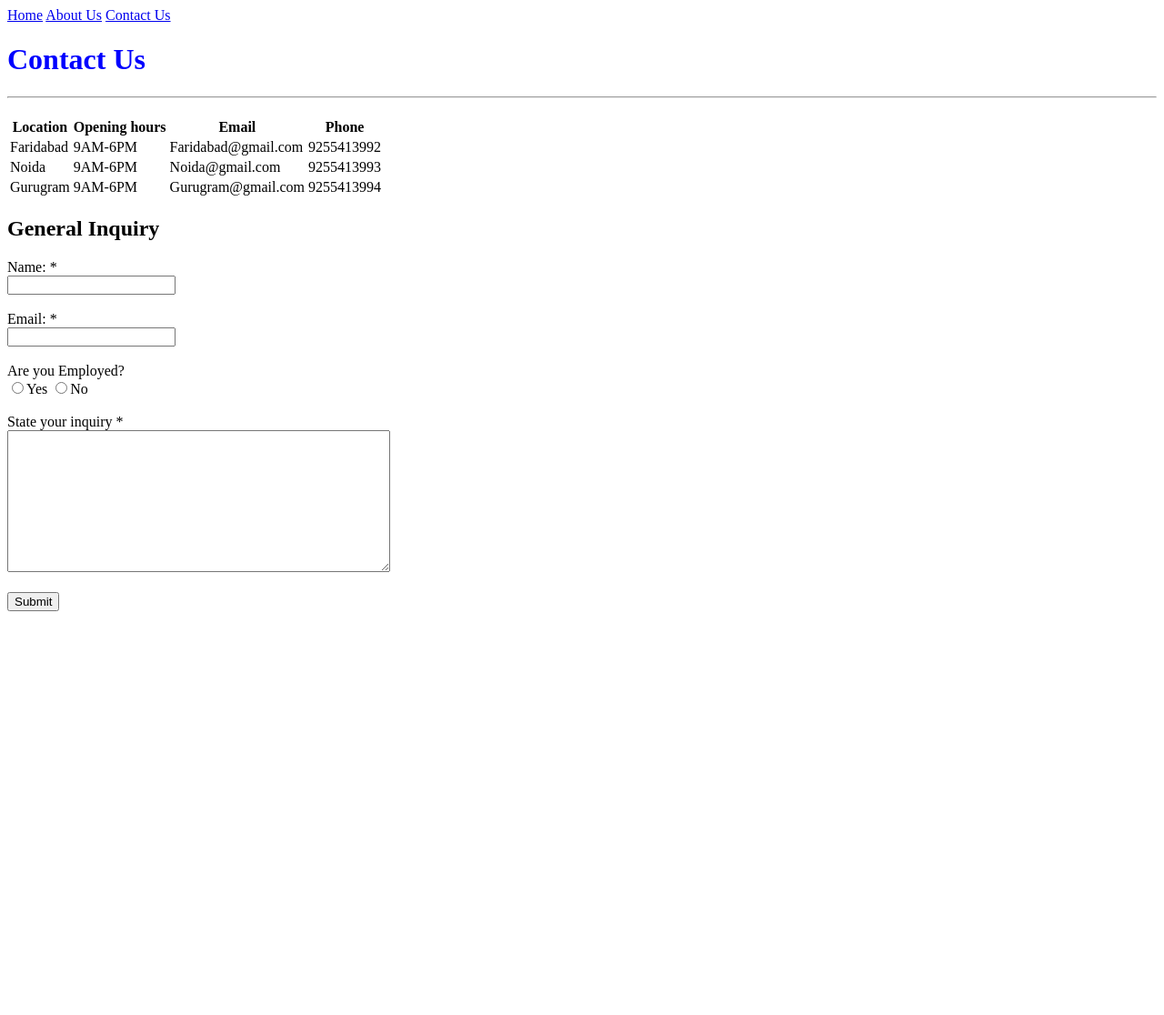
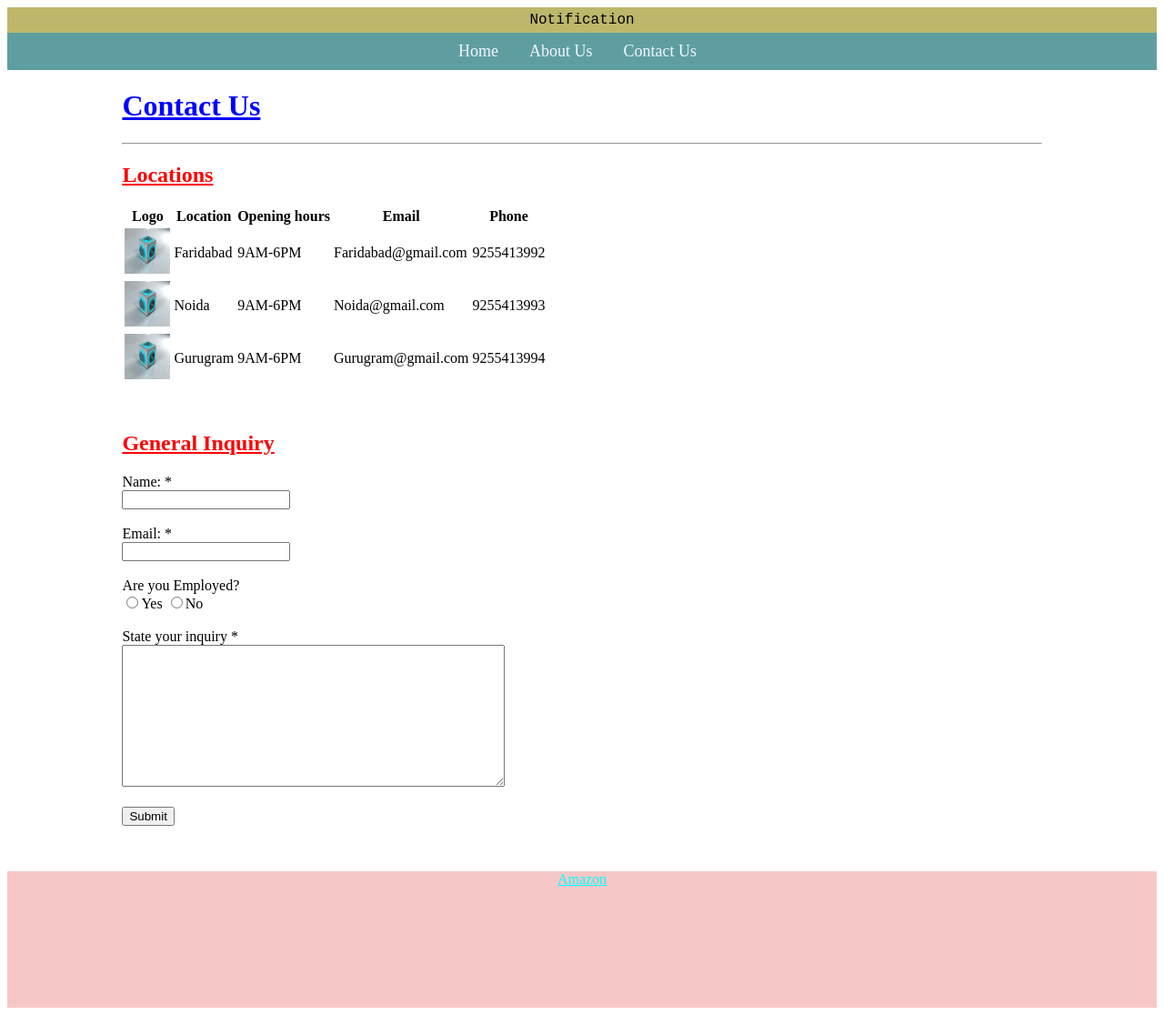
Before and after one commit to BhavukAggarwal29/intro-to-web-design, a plain HTML site: page contact_us.html in a window 1280 px wide. Shown: the whole page at 91% size. Before the commit the page ends 800 px from the top, so only its background shows below. Drawn offline with Linux system fonts and the light colour scheme.

Commit message:
Added CSS and website structure

```diff
--- a/contact_us.html
+++ b/contact_us.html
@@ -4,42 +4,56 @@
     <meta charset="UTF-8" />
     <meta name="viewport" content="width=device-width, initial-scale=1.0" />
     <title>Contact Us</title>
+    <link rel="stylesheet" href="stylesheets/style.css" />
   </head>
   <body>
+    <header>
+      <div id="banner">
+        <p>Notification</p>
+      </div>
+      <nav>
         <a href="index.html">Home</a>
         <a href="about_us.html">About Us</a>
-    <a href="contact_us.html">Contact Us</a>
-
-    <h1 style="color: blue">Contact Us</h1>
+        <a href="contact_us.html">Contact Us </a>
+      </nav>
+    </header>
+    <main>
+      <h1>Contact Us</h1>
       <hr />
-
-    <h2></h2>
+      <article>
+        <h2>Locations</h2>
         <table>
           <tr>
+            <th>Logo</th>
             <th>Location</th>
             <th>Opening hours</th>
             <th>Email</th>
             <th>Phone</th>
           </tr>
           <tr>
+            <td><img class="logo" src="images/cube.jpg" alt="logo 1" /></td>
             <td>Faridabad</td>
             <td>9AM-6PM</td>
             <td>Faridabad@gmail.com</td>
             <td>9255413992</td>
           </tr>
           <tr>
+            <td><img class="logo" src="images/cube.jpg" alt="logo 1" /></td>
             <td>Noida</td>
             <td>9AM-6PM</td>
             <td>Noida@gmail.com</td>
             <td>9255413993</td>
           </tr>
           <tr>
+            <td><img class="logo" src="images/cube.jpg" alt="logo 1" /></td>
             <td>Gurugram</td>
             <td>9AM-6PM</td>
             <td>Gurugram@gmail.com</td>
             <td>9255413994</td>
           </tr>
         </table>
+      </article>
+      <article>
         <h2>General Inquiry</h2>
         <form action="confirmation.html">
           <label for="fullname">Name: *</label><br />
@@ -64,5 +78,10 @@
 
           <input type="submit" />
         </form>
+      </article>
+    </main>
+    <footer>
+      <a href="https://musclenectar.com/">Amazon</a>
+    </footer>
   </body>
 </html>
--- /dev/null
+++ b/stylesheets/style.css
@@ -0,0 +1,65 @@
+h1 {
+  color: blue;
+  text-decoration: underline;
+}
+h2 {
+  color: red;
+  text-decoration: underline;
+}
+p {
+  font-family: "Courier New", Courier, monospace;
+}
+#banner {
+  background-color: darkkhaki;
+  padding-top: 5px;
+  padding-bottom: 5px;
+  text-align: center;
+}
+#banner p {
+  margin: 0;
+}
+#nav,
+nav {
+  background-color: cadetblue;
+  padding: 10px;
+  text-align: center;
+}
+#nav a,
+nav a {
+  color: aliceblue;
+  text-decoration: none;
+  font-size: large;
+  margin-right: 10px;
+  padding: 10px;
+}
+#nav a:hover {
+  background-color: aquamarine;
+  color: cadetblue;
+}
+#nav a:hover {
+  background-color: aquamarine;
+  color: cadetblue;
+}
+
+#footer,
+footer {
+  background-color: rgb(247, 199, 199);
+  min-height: 150px;
+  text-align: center;
+}
+#footer a,
+footer a {
+  color: aqua;
+}
+#main,
+main {
+  width: 80%;
+  margin: 0 auto;
+}
+article {
+  margin-bottom: 50px;
+}
+.logo {
+  height: 50px;
+  width: 50px;
+}
```
Also changed, not shown: about_us.html (+24 -6 lines), confirmation.html (+21 -3 lines), index.html (+14 -1 lines), images/cube.jpg (added). Lines whose indentation alone changed are shown as unchanged.
